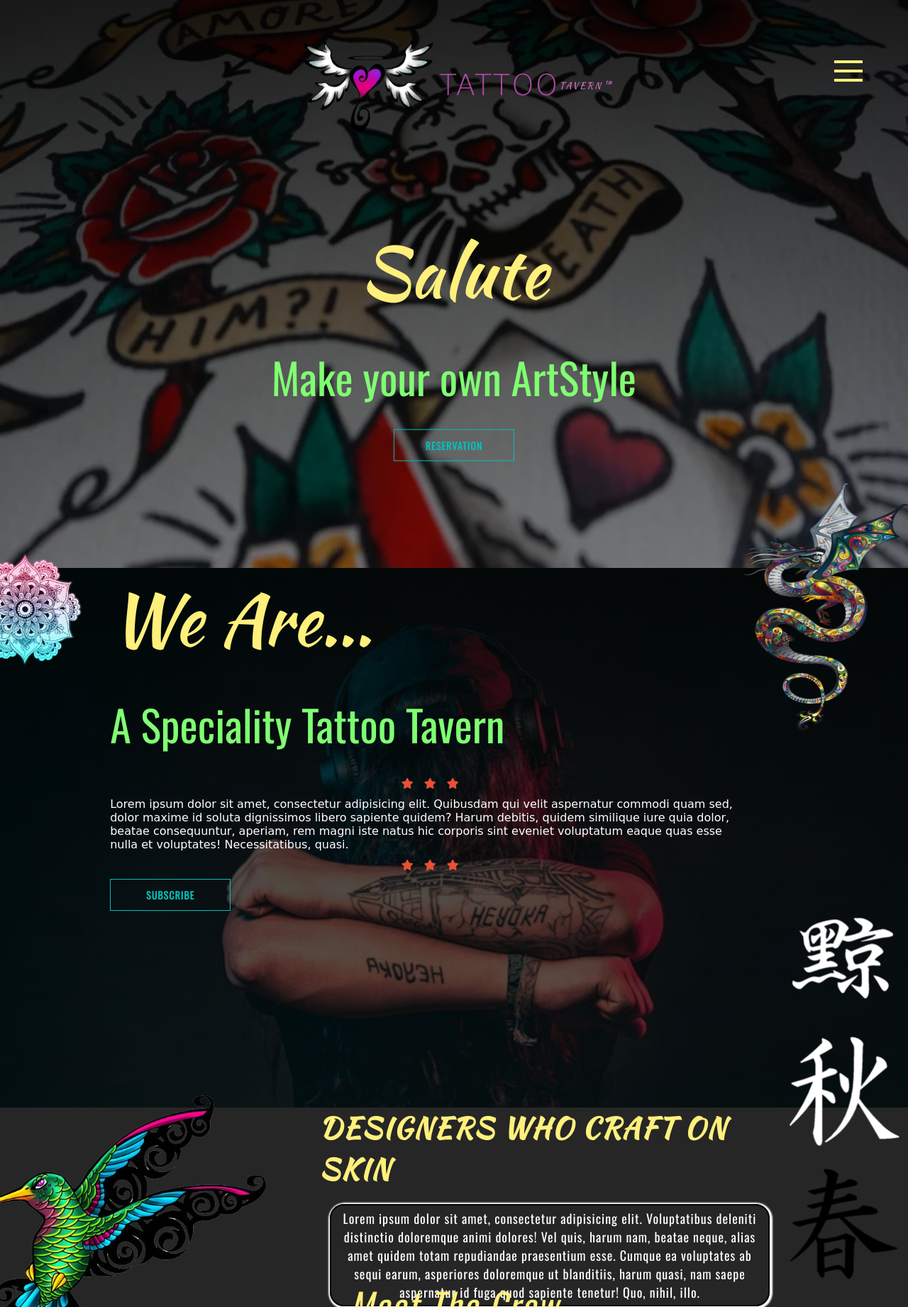
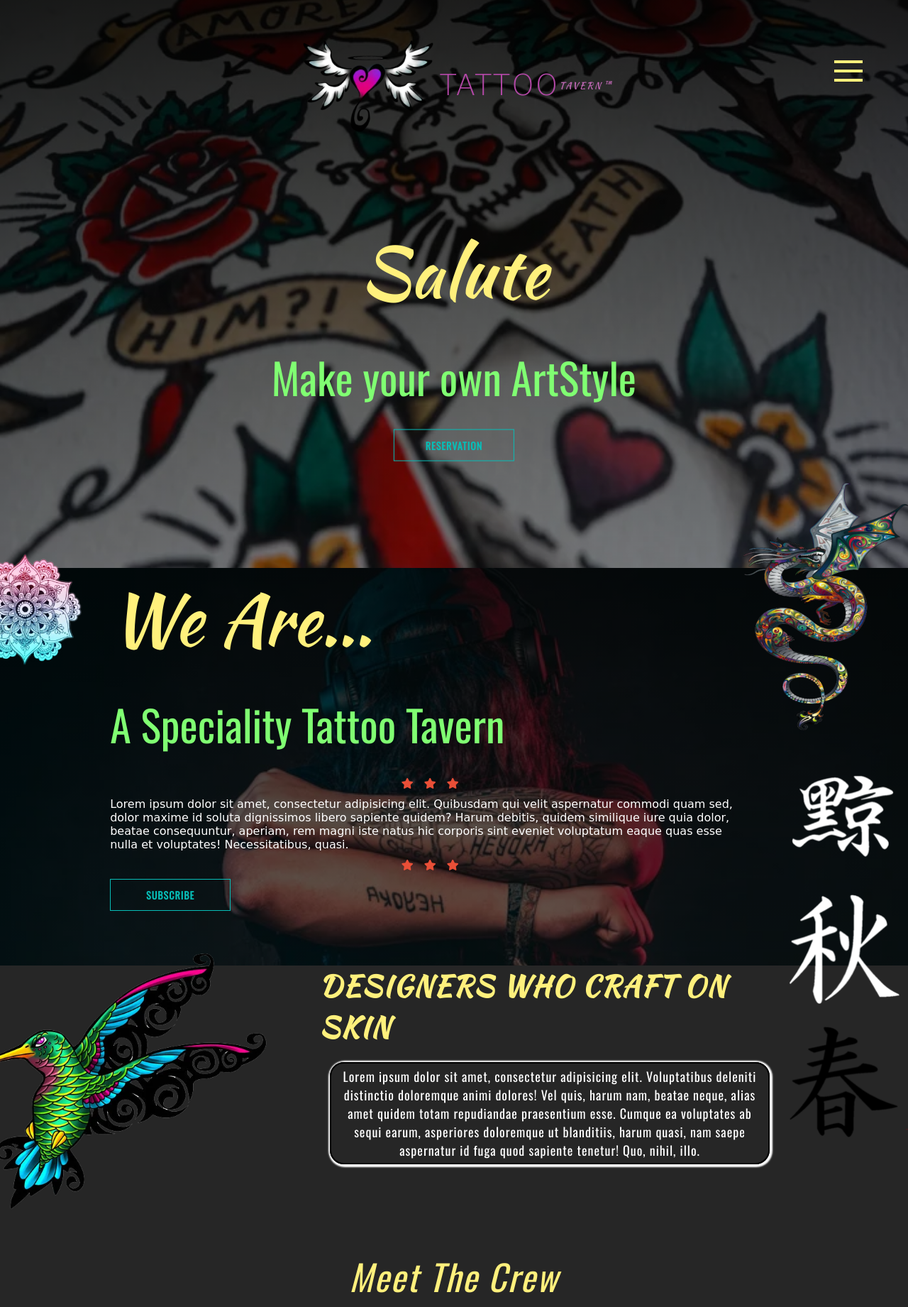
Before and after one commit to iFieryGod/Tattoo-Tavern, a website: page index.html in a window 1280 px wide. Shown: the top 1841 px of the page at 71% size. Drawn offline with nearby package versions, Linux system fonts and the light colour scheme; a web font is replaced by a local one.

Commit message:
css minified

```diff
--- a/scss/_layout.scss
+++ b/scss/_layout.scss
@@ -186,7 +186,7 @@
         }
 
         @media(max-height: 1300px) {
-            height: 95vh;
+            height: 70vh;
         }
 
         &-left {
@@ -290,7 +290,7 @@
         }
 
         @media(max-height: 1300px) {
-            height: 30vh;
+            height: 50vh;
         }
 
         @media(max-height: 500px) {
```
Also changed, not shown: css/main.css.
